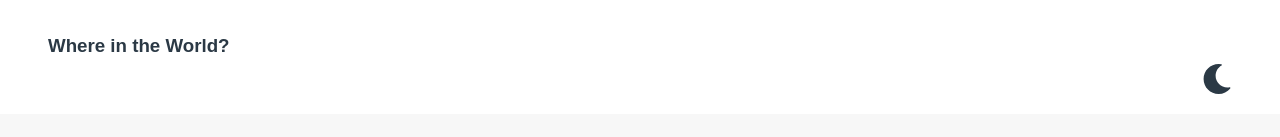
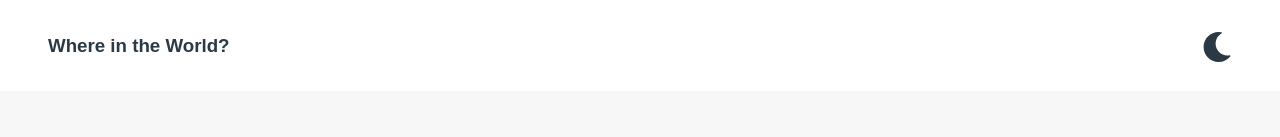
Before and after one commit to dodosebn/Multi-country-switcher, a Next.js app: page / in a window 1280 px wide. Shown: the top 137 px of the page. Built offline with nearby package versions, Linux system fonts and the light colour scheme.

Commit message:
remainder one

```diff
--- a/components/ConstTop.tsx
+++ b/components/ConstTop.tsx
@@ -25,11 +25,11 @@ const ConstTop: React.FC<ConstTopProps> = ({ darkMode, setDarkMode }) => {
         <div>
           <h3>Where in the World?</h3>
         </div>
-        <div className={MainStyle.constMode}>
+        <div >
           {darkMode ? (
-            <CiLight fontSize={30} onClick={() => setDarkMode(false)} />
+            <CiLight fontSize={30} onClick={() => setDarkMode(false)} className={MainStyle.constMode}/>
           ) : (
-            <FaMoon fontSize={30} onClick={() => setDarkMode(true)} />
+            <FaMoon fontSize={30} onClick={() => setDarkMode(true)} className={MainStyle.constMode}/>
           )}
         </div>
       </div>
--- a/components/Inputa.tsx
+++ b/components/Inputa.tsx
@@ -4,30 +4,38 @@ import { InputaProps } from "@/types";
 import inputStyle from '../styles/MainPage.module.scss';
 import inputTexta from '@/styles/inputa.module.scss';
 import { CiSearch } from "react-icons/ci";
+
 const Inputa: React.FC<InputaProps> = ({ txtVal, setTxtVal, region, setRegion }) => {
   const regions: RegionProps = ["Africa", "Americas", "Asia", "Europe", "Oceania"];
 
   return (
     <div className={inputTexta.AllInputCont}>
       <form className={inputTexta.form}>
+        {/* Search Input Section */}
         <div className={inputStyle.inputTextCont}>
           <div className={inputTexta.searchIcon}>
-          <CiSearch size={20}/>
+            <CiSearch size={20} />
           </div>
           <div>
             <input
-        className={inputTexta.inputTexta}
+              className={`${inputTexta.inputTexta} ${inputTexta.darkMode}`}
               type="text"
               value={txtVal}
               id="yoh"
               onChange={(e) => setTxtVal(e.target.value)}
               placeholder="Search for a country..."
-
             />
           </div>
         </div>
+
+        {/* Region Selection Section */}
         <div className={inputTexta.inputSeleCont}>
-        <select name="fil" value={region} onChange={(e) => setRegion(e.target.value)} className={inputTexta.inputSele}>
+          <select
+            name="fil"
+            value={region}
+            onChange={(e) => setRegion(e.target.value)}
+            className={`${inputTexta.inputSele} ${inputTexta.darkMode}`}
+          >
             <option value="">All Regions</option>
             {regions.map((region, key) => (
               <option value={region} key={key}>{region}</option>
--- a/styles/FirstPage.module.scss
+++ b/styles/FirstPage.module.scss
@@ -6,8 +6,9 @@ $LightBg: hsl(0, 0%, 98%);
         padding-right: 1.5rem;
         box-shadow: 2px 2px 2px 2px solid $DarkBl;
         border: none;
-        background-color: $DarkBl;   // if in LightModeteh bg will be #fff
-        color: $LightBg;
+        background-color: white;
+        ;
+        color: hsl(209, 23%, 22%);
   display: flex;
   gap: 0.5rem;
   font-size: 1.2rem;
--- a/styles/MainPage.module.scss
+++ b/styles/MainPage.module.scss
@@ -17,7 +17,7 @@ body {
   transition: background-color 0.3s ease, color 0.3s ease;
 }
 
-// Define body styles for dark and light modes using CSS variables
+
 body.darkMode {
   --bg-color: #{$DarkBg};
   --text-color: #{$White};
@@ -94,7 +94,7 @@ body {
     padding: 1rem 3rem;
   }
   .constMode{
-    margin-top: 3rem;
+    padding-top: 1rem;
   }
   .bodyRule1 {
     margin: auto;
```
Lines whose indentation alone changed are shown as unchanged.
